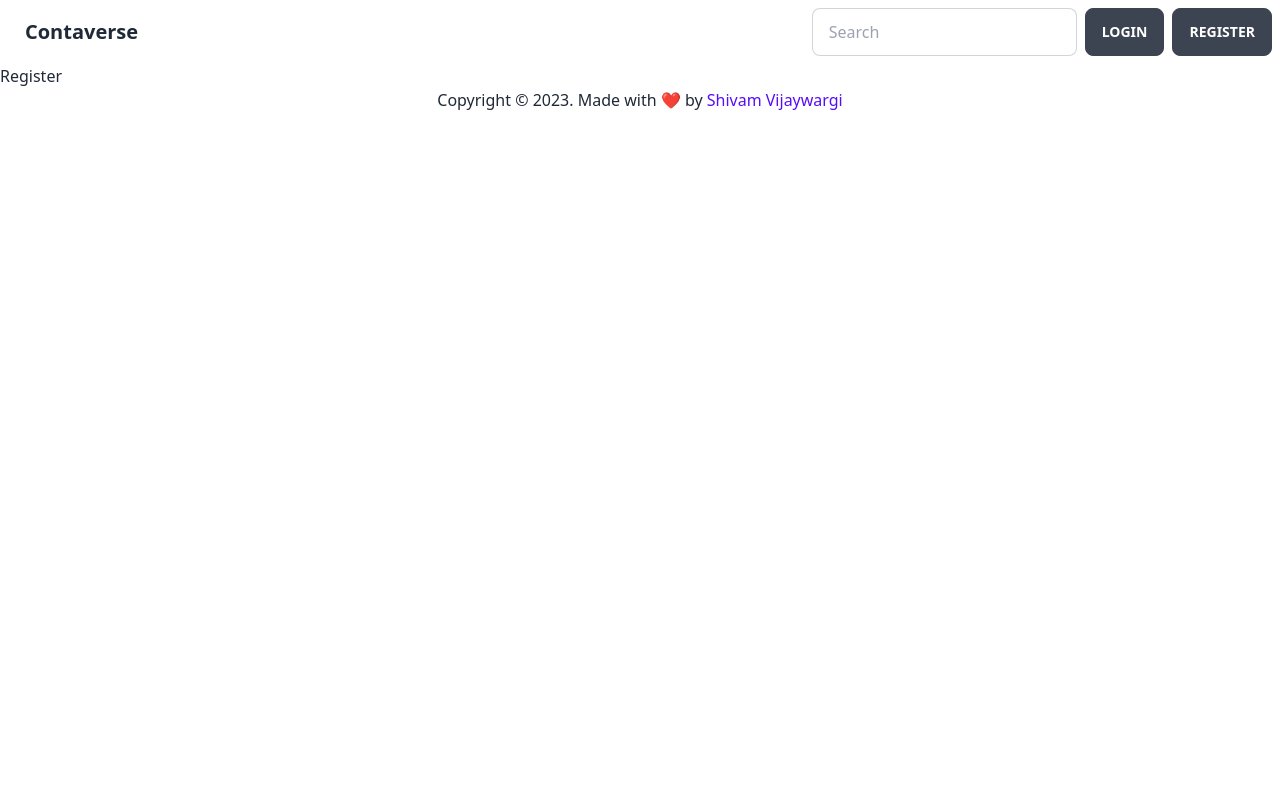
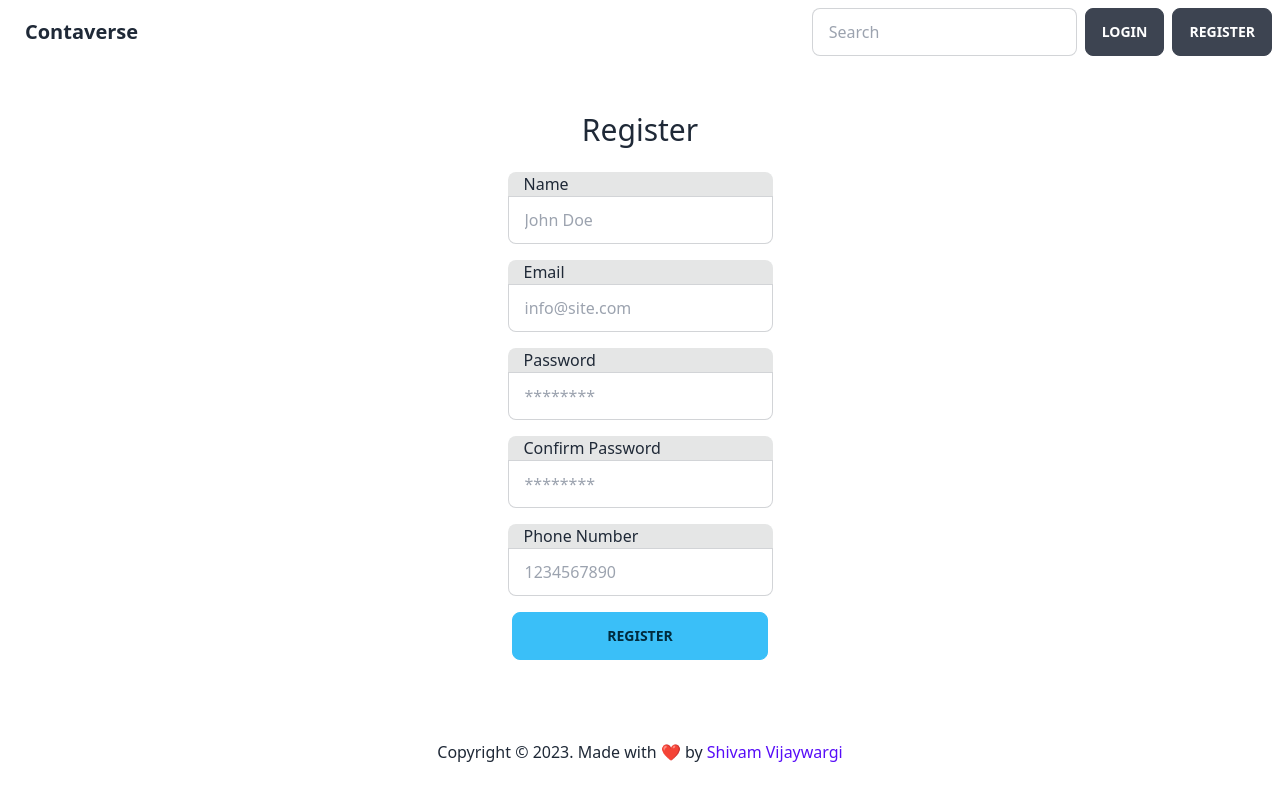
Before and after one commit to shivamvijaywargi/contact-app-mern, a React (Vite) app in the folder client/: page /register in a window 1280 px wide. Built offline with nearby package versions, Linux system fonts and the light colour scheme.

Commit message:
FE: Register page done with minor updates to login.

```diff
--- a/client/src/pages/Dashboard.tsx
+++ b/client/src/pages/Dashboard.tsx
@@ -3,7 +3,7 @@ import { useNavigate } from "react-router-dom";
 import { toast } from "react-hot-toast";
 import axios from "axios";
 
-import axiosClient, { fetchAllContacts } from "../http";
+import { fetchAllContacts } from "../http";
 import useAuthStore from "../stores/authStore";
 
 export interface IContact {
@@ -35,6 +35,8 @@ const Dashboard = () => {
     (async () => {
       try {
         const { data } = await fetchAllContacts();
+
+        console.log(data);
 
         if (data.success) {
           setContacts(data.contacts);
--- a/client/src/pages/Login.tsx
+++ b/client/src/pages/Login.tsx
@@ -25,9 +25,8 @@ const Login = () => {
 
       if (data.success) {
         setIsAuthenticated(true);
-        axiosClient.defaults.headers.authorization = `Bearer ${data.accessToken}`;
         toast.success(data.message);
-        navigate("/");
+        navigate("/dashboard");
       }
     } catch (error) {
       if (axios.isAxiosError(error)) {
@@ -38,7 +37,7 @@ const Login = () => {
 
   useEffect(() => {
     if (isAuthenticated) {
-      navigate("/");
+      navigate("/dashboard");
     }
   }, []);
 
--- a/client/src/pages/Profile.tsx
+++ b/client/src/pages/Profile.tsx
@@ -1,5 +1,3 @@
-import React from "react";
-
 const Profile = () => {
   return <div>Profile</div>;
 };
--- a/client/src/pages/Register.tsx
+++ b/client/src/pages/Register.tsx
@@ -1,7 +1,131 @@
-import React from "react";
+import { FormEvent, useEffect, useState } from "react";
+import { toast } from "react-hot-toast";
+import { useNavigate } from "react-router-dom";
+import axios from "axios";
+
+import axiosClient from "../http";
+import useAuthStore from "../stores/authStore";
 
 const Register = () => {
-  return <div>Register</div>;
+  const { isAuthenticated, setIsAuthenticated } = useAuthStore();
+
+  const [name, setName] = useState("");
+  const [email, setEmail] = useState("");
+  const [password, setPassword] = useState("");
+  const [confirmPassword, setConfirmPassword] = useState("");
+  const [phoneNumber, setPhoneNumber] = useState("");
+
+  const navigate = useNavigate();
+
+  const handleSubmit = async (e: FormEvent) => {
+    e.preventDefault();
+
+    if (password !== confirmPassword) {
+      return toast.error("Passwords do not match");
+    }
+
+    try {
+      const { data } = await axiosClient.post("/auth/new", {
+        name,
+        email,
+        password,
+        phoneNumber,
+      });
+
+      if (data.success) {
+        console.log(data);
+        setIsAuthenticated(true);
+        axiosClient.defaults.headers.authorization = `Bearer ${data.accessToken}`;
+        toast.success(data.message);
+        navigate("/dashboard");
+      }
+    } catch (error) {
+      if (axios.isAxiosError(error)) {
+        toast.error(error?.response?.data?.message);
+      }
+    }
+  };
+
+  useEffect(() => {
+    if (isAuthenticated) {
+      navigate("/dashboard");
+    }
+  }, []);
+
+  return (
+    <section className="grid place-items-center mt-12 mb-20">
+      <h1 className="text-3xl">Register</h1>
+      <form className="mt-6 space-y-4" onSubmit={handleSubmit}>
+        <div className="form-control">
+          <label className="input-group input-group-vertical">
+            <span>Name</span>
+            <input
+              type="text"
+              placeholder="John Doe"
+              className="input input-bordered"
+              value={name}
+              onChange={(e) => setName(e.target.value)}
+            />
+          </label>
+        </div>
+        <div className="form-control">
+          <label className="input-group input-group-vertical">
+            <span>Email</span>
+            <input
+              type="email"
+              placeholder="info@site.com"
+              className="input input-bordered"
+              value={email}
+              onChange={(e) => setEmail(e.target.value)}
+            />
+          </label>
+        </div>
+        <div className="form-control">
+          <label className="input-group input-group-vertical">
+            <span>Password</span>
+            <input
+              type="password"
+              placeholder="********"
+              className="input input-bordered"
+              value={password}
+              onChange={(e) => setPassword(e.target.value)}
+            />
+          </label>
+        </div>
+        <div className="form-control">
+          <label className="input-group input-group-vertical">
+            <span>Confirm Password</span>
+            <input
+              type="password"
+              placeholder="********"
+              className="input input-bordered"
+              value={confirmPassword}
+              onChange={(e) => setConfirmPassword(e.target.value)}
+            />
+          </label>
+        </div>
+        <div className="form-control">
+          <label className="input-group input-group-vertical">
+            <span>Phone Number</span>
+            <input
+              type="number"
+              placeholder="1234567890"
+              className="input input-bordered"
+              value={phoneNumber}
+              onChange={(e) => setPhoneNumber(e.target.value)}
+            />
+          </label>
+        </div>
+        <div className="grid place-items-center mt-6">
+          <input
+            type="submit"
+            value="Register"
+            className="btn btn-info btn-wide"
+          />
+        </div>
+      </form>
+    </section>
+  );
 };
 
 export default Register;
```
